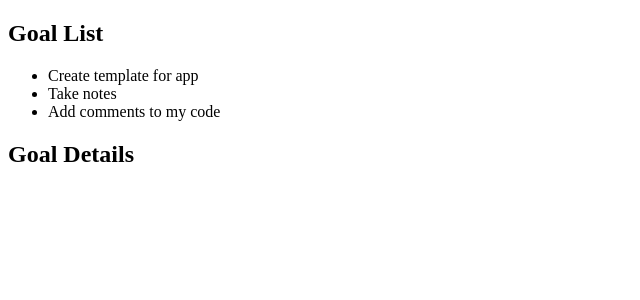
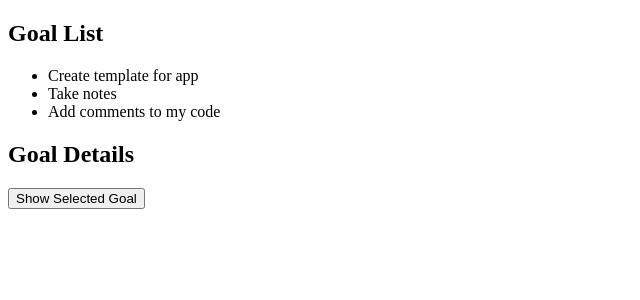
Before and after one commit to marco19972015/accountabilityApp, an Angular app: page / in a window 1280 px wide. Shown: the top 300 px of the page, without its empty margins (0-640 px from the left). Built offline with nearby package versions, Linux system fonts and the light colour scheme.

Commit message:
Added Output artifact and EventEmitter allowing us to pass up our click event. In our product-detial component we created a button and added said click event. Created a method in our goal-list component. We add the EventEmitter to the selector

```diff
--- a/src/app/goals/goal-detail/goal-detail.component.html
+++ b/src/app/goals/goal-detail/goal-detail.component.html
@@ -1,2 +1,6 @@
 <h2>Goal Details</h2>
 <h3>{{ goalName }}</h3>
+
+<!-- We add a click event and the method to that event
+    so when click on it our selected item is passed to the method  -->
+<button (click)="show()">Show Selected Goal</button>
--- a/src/app/goals/goal-detail/goal-detail.component.ts
+++ b/src/app/goals/goal-detail/goal-detail.component.ts
@@ -1,5 +1,5 @@
-// adding the Input artifact
-import { Component, Input } from '@angular/core';
+// adding the Input, Output, EventEmitter artifacts
+import { Component, Input, Output, EventEmitter } from '@angular/core';
 
 @Component({
   selector: 'app-goal-detail',
@@ -7,8 +7,15 @@ import { Component, Input } from '@angular/core';
   styleUrls: ['./goal-detail.component.css']
 })
 export class GoalDetailComponent {
-
   // Defining a goalName property that uses the Input decorator and initailized to an empty string
   @Input() goalName = '';
 
+  // Defining a new component property that uses the Output decorator
+  @Output() currentGoal  = new EventEmitter  // NOTE EventEmitter is an extension of RxJS
+
+  // Create the show method
+  show() {
+    // Allows us to show our selected goal
+    this.currentGoal.emit();
+  }
 }
--- a/src/app/goals/goal-list/goal-list.component.html
+++ b/src/app/goals/goal-list/goal-list.component.html
@@ -8,4 +8,4 @@
 
 <!-- our goalName gets passed down from our selectedGoal clickevent (This approach is called input binding )-->
 <!-- our goalNames gets passed down into our detial component and html through our Input artifact -->
-<app-goal-detail [goalName]="selectedGoal"></app-goal-detail>
+<app-goal-detail [goalName]="selectedGoal" (currentGoal)="onShow()"></app-goal-detail>
--- a/src/app/goals/goal-list/goal-list.component.ts
+++ b/src/app/goals/goal-list/goal-list.component.ts
@@ -12,4 +12,7 @@ export class GoalListComponent {
   // Create a selectedGoal property set to an empty string
   selectedGoal = '';
 
+  onShow() {
+    window.alert(`You just selected ${this.selectedGoal}`)
+  }
 }
```
